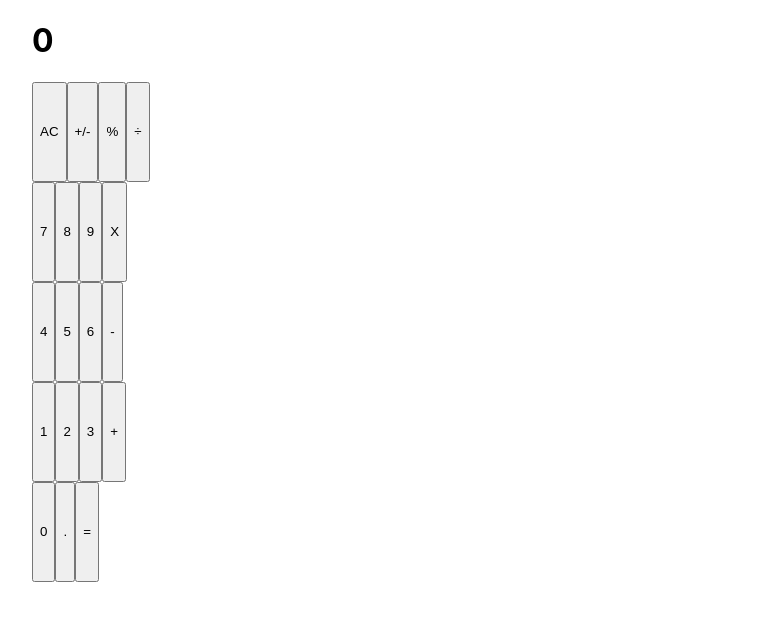
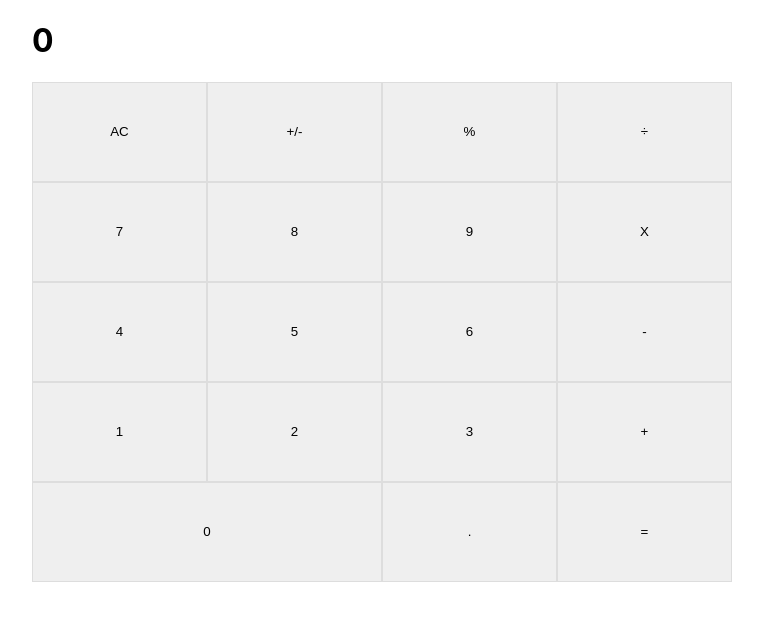
Before and after one commit to FabienNeibaf/Calculator, a React (Create React App) app: page / in a window 1280 px wide. Shown: the top 620 px of the page, without its empty margins (258-1021 px from the left). Built offline with nearby package versions, Linux system fonts and the light colour scheme.

Commit message:
Style the Button component

```diff
--- a/src/components/Button.js
+++ b/src/components/Button.js
@@ -1,7 +1,9 @@
 import React from 'react';
 import PropTypes from 'prop-types';
 
-const Button = ({ name }) => <button>{name}</button>;
+const Button = ({ name }) => (
+  <button className={name === '0' ? 'zero' : ''}>{name}</button>
+);
 
 Button.propTypes = {
   name: PropTypes.string,
--- a/src/index.css
+++ b/src/index.css
@@ -9,6 +9,12 @@ body {
     sans-serif;
   -webkit-font-smoothing: antialiased;
   -moz-osx-font-smoothing: grayscale;
+}
+
+button {
+  margin: 0;
+  width: 25%;
+  border: 1px solid #ddd;
 }
 
 #root {
@@ -42,3 +48,7 @@ body {
   align-items: center;
   justify-content: end;
 }
+
+.zero {
+  width: 50%;
+}
```
